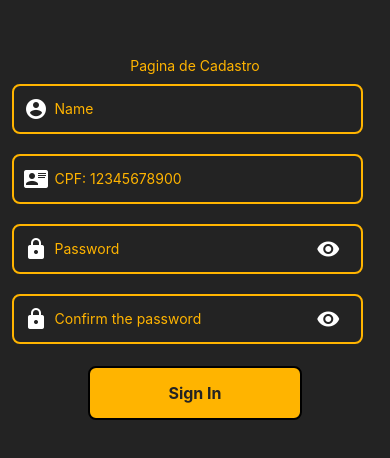
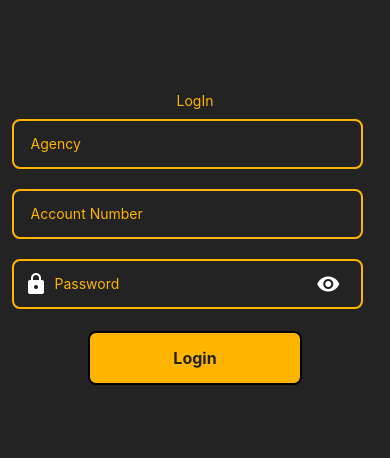
Before and after one commit to RaffeuL/Desafio-W3-FrontEnd, a React Native app: screen /LogIn in a window 390 px wide. Shown: the part 178-636 px from the top of the page. Built offline with nearby package versions, Linux system fonts and the light colour scheme.

Commit message:
Login inputs and begined validation

```diff
--- a/src/routes/AppRoutes.js
+++ b/src/routes/AppRoutes.js
@@ -1,7 +1,9 @@
 import React from "react";
 import { NavigationContainer } from "@react-navigation/native";
 import { createNativeStackNavigator } from "@react-navigation/native-stack";
+
 import SignUp from "../screens/SignUp";
+import LogIn from "../screens/LogIn";
 
 const Stack = createNativeStackNavigator();
 
@@ -9,10 +11,11 @@ export default function AppRoutes(){
     return(
         <NavigationContainer>
             <Stack.Navigator
-            initialRouteName= 'SignUp'
+            initialRouteName= 'LogIn'
             screenOptions={{headerShown: false}}>
 
                 <Stack.Screen name='SignUp' component={SignUp}/>
+                <Stack.Screen name='LogIn' component={LogIn}/>
 
             </Stack.Navigator>
         </NavigationContainer>
--- /dev/null
+++ b/src/screens/LogIn/index.js
@@ -0,0 +1,76 @@
+import React, { useState } from "react";
+import { View, Text, StyleSheet } from "react-native";
+import Button from "../../globalComponents/Button";
+import Input from "../../globalComponents/Input";
+
+export default function LogIn() {
+
+    const [agency, setAgency] = useState('')
+    const [account, setAccount] = useState('')
+    const [password, setPassword] = useState('')
+    const [errors, setErrors] = useState({})
+
+    function handleError(errorMenssage, input){
+        setErrors(prevState => ({ ...prevState, [input]: errorMenssage }))
+    }
+
+    function validate() {
+        let valid = true
+        const agencyRegex = /^[0-9]{4}$/g
+        const accountRegex = /^[0-9]{8}$/g
+
+        if (!agency) {
+            handleError('Please input your agency', 'agency')
+            valid = false
+        } else if (!agencyRegex.test(agency)) {
+            handleError('Agency cannot contain letters and should have 4 digits', 'agency')
+            valid = false
+        }
+
+        if (!account) {
+            handleError('Please input your account', 'account')
+            valid = false
+        } else if (!accountRegex.test(account)) {
+            handleError('Account Number cannot contain letters and should have 8 digits', 'account')
+            valid = false
+        }
+
+        if (!password) {
+            handleError('Please input your password', 'password')
+            valid = false
+        } else if (password.length < 8) {
+            handleError('The password should have more than 8 characters', 'password')
+            valid = false
+        }
+
+        if (valid) { login() }
+    }
+
+    function login() {
+        console.log('Log In')
+    }
+
+    return <>
+    <View style={styles.screen}>
+        <Text style={styles.text}>LogIn</Text>
+        <Input placeholder={'Agency'} onChangeText={setAgency} keyboardType={'numeric'} error={errors.agency} onFocus={() => {handleError(null, 'agency')}}/>
+        <Input placeholder={'Account Number'} onChangeText={setAccount} keyboardType={'numeric'} error={errors.account} onFocus={() => {handleError(null, 'account')}}/>
+        <Input placeholder={'Password'} onChangeText={setPassword} isHide={true} iconName={'lock'} error={errors.password} onFocus={() => {handleError(null, 'password')}}/>
+
+        <Button label={'Login'} onPress={validate}></Button>
+    </View>
+    </>;
+}
+
+const styles = StyleSheet.create({
+    screen: {
+        backgroundColor: '#232323',
+        height: '100%',
+        width: '100%',
+        justifyContent: 'center'
+    },
+    text: {
+        color: '#FFB400',
+        textAlign: 'center',
+    }
+})
--- a/src/screens/SignUp/index.js
+++ b/src/screens/SignUp/index.js
@@ -33,7 +33,7 @@ export default function SignUp(){
             handleError('Please input your CPF', 'cpf')
             valid = false
         }else if(!cpfRegex.test(cpf)){
-            handleError('CPF cannot contain letters or simbols and must have 11 numbers', 'cpf')
+            handleError('CPF cannot contain letters or simbols and should have 11 numbers', 'cpf')
             valid = false
         }
 
@@ -41,12 +41,12 @@ export default function SignUp(){
             handleError('Please input your password', 'password')
             valid = false
         }else if(password.length < 8){
-            handleError('The password shold have more than 8 characters', 'password')
+            handleError('The password should have more than 8 characters', 'password')
             valid = false
         }
 
         if(password !== confirmPassword){
-            handleError('As senhas não são iguais', 'confirmPassword')
+            handleError('Passwords are different', 'confirmPassword')
             valid = false
         }
 
```
